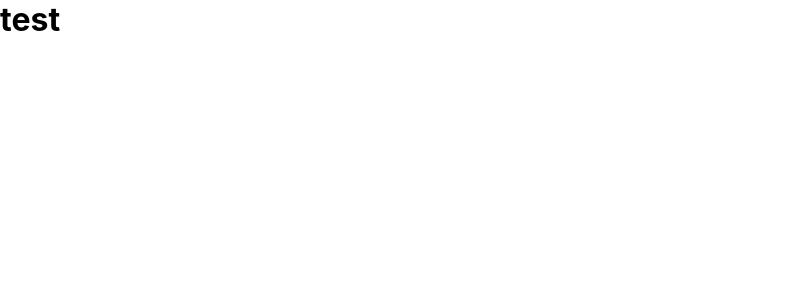
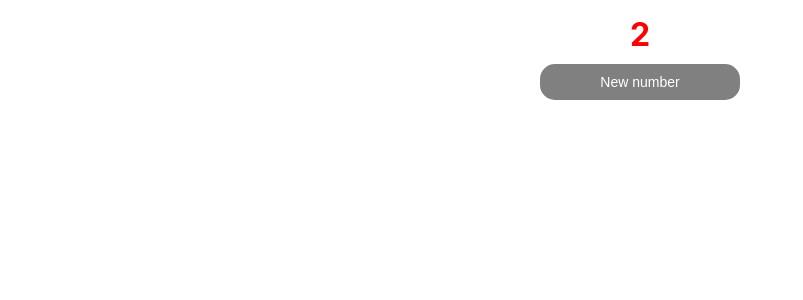
Before and after one commit to spirit-92/lessons-react, a React (Create React App) app: page / in a window 1280 px wide. Shown: the top 300 px of the page, without its empty margins (0-803 px from the left). Built offline with nearby package versions, Linux system fonts and the light colour scheme.

Commit message:
components

```diff
--- a/src/App.js
+++ b/src/App.js
@@ -1,10 +1,10 @@
-
 import './App.css';
+import RandomNumberComponent from "./components/RandomNumperComponent";
 
 function App() {
   return (
     <div className="App">
-      <h1>test</h1>
+        <RandomNumberComponent maxNumber="2"/>
     </div>
   );
 }
--- /dev/null
+++ b/src/components/RandomNumberComponent.css
@@ -0,0 +1,28 @@
+h1{
+    color: red;
+    margin-bottom: 10px;
+}
+.container{
+    display: flex;
+    max-width: 200px;
+    text-align: center;
+    flex-direction: column;
+    margin: 15px auto auto;
+
+}
+.container button {
+    transition: .7s;
+    border: none;
+    padding: 10px 15px;
+    cursor: pointer;
+    font-size: 14px;
+    border-radius: 15px;
+    color: white;
+    background: gray;
+}
+.container button:hover{
+    transform: scale(1.01);
+    background: transparent;
+    color: gray;
+    border: 1px solid black;
+}
--- /dev/null
+++ b/src/components/RandomNumperComponent.js
@@ -0,0 +1,20 @@
+import './RandomNumberComponent.css';
+import {useState} from "react";
+import getRandNumber from "./shared/getRandNumber";
+
+function RandomNumberComponent(props) {
+    let maxNumber = props.maxNumber
+
+    const [stateRandNum, setRandNum] = useState(getRandNumber(maxNumber));
+    const setUIRandomNum = () => {
+        setRandNum(getRandNumber(maxNumber))
+    }
+    return (
+        <div className='container'>
+            <h1>{stateRandNum}</h1>
+            <button onClick={setUIRandomNum}>New number</button>
+        </div>
+    )
+}
+
+export default RandomNumberComponent
--- /dev/null
+++ b/src/components/shared/getRandNumber.js
@@ -0,0 +1,4 @@
+function getRandNumber(maxNumber= 10) {
+    return +(Math.ceil( Math.random()* maxNumber))
+}
+export default getRandNumber
```
